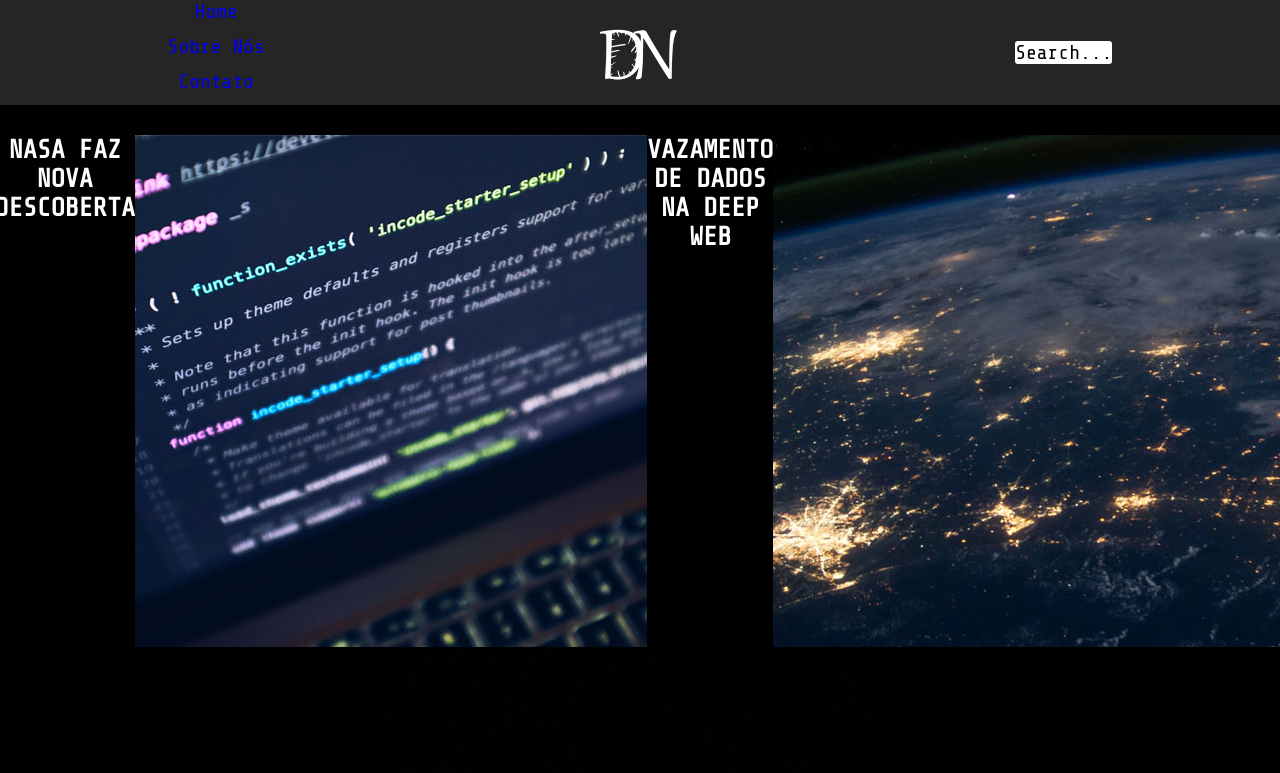
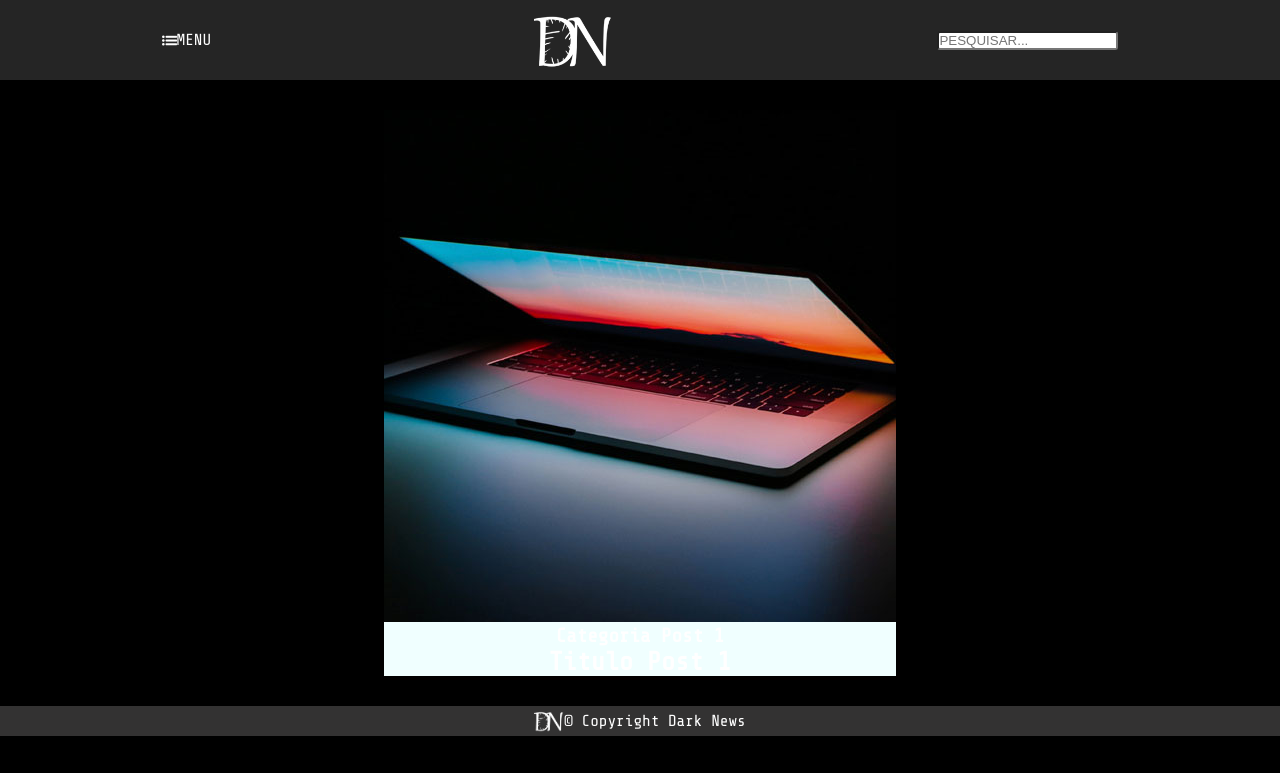
Before and after one commit to Danajhin/dark-news, a plain HTML site: page index.html in a window 1280 px wide. Shown: the top 773 px of the page. Drawn offline with nearby package versions, Linux system fonts and the light colour scheme.

Commit message:
Dark News v1.4

```diff
--- a/index.html
+++ b/index.html
@@ -7,25 +7,31 @@
     <link rel="shortcut icon" href="favicon.ico" type="image/x-icon">
     <title>Dark News</title>
     <link rel="stylesheet" href="style.css">
+
 </head>
 <body id="body">
     <header id="body-header">
         <nav id="body-header-nav">
-            <a id="body-header-nav-item" href="#">Home</a>
-            <a id="body-header-nav-item" href="#">Sobre Nós</a>
-            <a id="body-header-nav-item" href="#">Contato</a>
+            <div id="menu">
+                <img id="body-header-nav-icon" src="imgs/menuicon.png" alt="">
+                <p>MENU</p>
+            </div>
+            <a hidden id="body-header-nav-item" href="#">Home</a>
+            <a hidden id="body-header-nav-item" href="#">Sobre Nós</a>
+            <a hidden id="body-header-nav-item" href="#">Contato</a>
         </nav>
         <img id="body-header-logo" src="logo.png" alt="Logo" >
-        <p id="body-header-search">Search...</p>
+        <input id="body-header-search" placeholder="PESQUISAR..." type="search">
+
 
     </header>
     <main id="body-main">
-        <div id="body-main-destaque">
+        <!-- <div id="body-main-destaque">
             <h1 id="body-main-destaque-item">NASA FAZ NOVA DESCOBERTA</h1>
-            <img src="imgs/2.jpg" alt="Destaque 1">
+            <img src="imgs/3.jpg" alt="Destaque 1">
             <h1 id="body-main-destaque-item">VAZAMENTO DE DADOS NA DEEP WEB</h1>
-            <img src="imgs/3.jpg" alt="Destaque 2">
-        </div>
+            <img src="imgs/2.jpg" alt="Destaque 2">
+        </div> -->
         <div id="body-main-post">
             <img id="body-main-post-item" src="imgs/1.jpg" alt="Post 1">
             <h2 id="body-main-post-item">Categoria Post 1</h2>
@@ -37,11 +43,17 @@
     </main>
     <footer id="body-footer">
 
-        <img id="body-footer-item" src="logo.png" alt="logo">
-        <p id="body-footer-item">© Copyright Dark News</p>
+        <img id="body-footer-logo" src="logo.png" alt="logo">
+        <p id="body-footer-copy">© Copyright Dark News</p>
 
     </footer>
 
 
+    <script>
+
+     document.getElementById('body-footer-copy').inn
+
+    </script>
+
 </body>
 </html>
--- a/style.css
+++ b/style.css
@@ -29,6 +29,17 @@ body{
 
 }
 
+#menu {
+
+    display: flex;
+    flex-direction: row;
+    align-items: center;
+}
+
+#body-header-nav-icon {
+    width: 15px;
+}
+
 #body-header-nav-item {
     font-size: 20px;
     padding-bottom: 12px;
@@ -38,8 +49,11 @@ body{
     width: 80px;
 }
 
+#body-header-logo:hover {
+    width: 90px;
+}
+
 #body-header-search {
-    font-size: 20px;
     color: rgb(0, 0, 0);
     background-color: rgb(255, 255, 255);
     border-radius: 3px;
@@ -60,5 +74,31 @@ body{
     display: flex;
     flex-direction: row;
 
+}
+
+#body-main-destaque-item {
+    align-items: center;
+}
+
+#body-main-post {
+
+    background-color: azure;
 
 }
+
+#body-main-post-item {
+
+}
+
+#body-footer{
+    display: flex;
+    flex-direction: row;
+    align-items: center;
+    justify-content: center;
+
+    background-color: rgb(51, 50, 50);
+}
+
+#body-footer-logo {
+    width: 30px;
+}
```
Also changed, not shown: imgs/menuicon.png (added).
